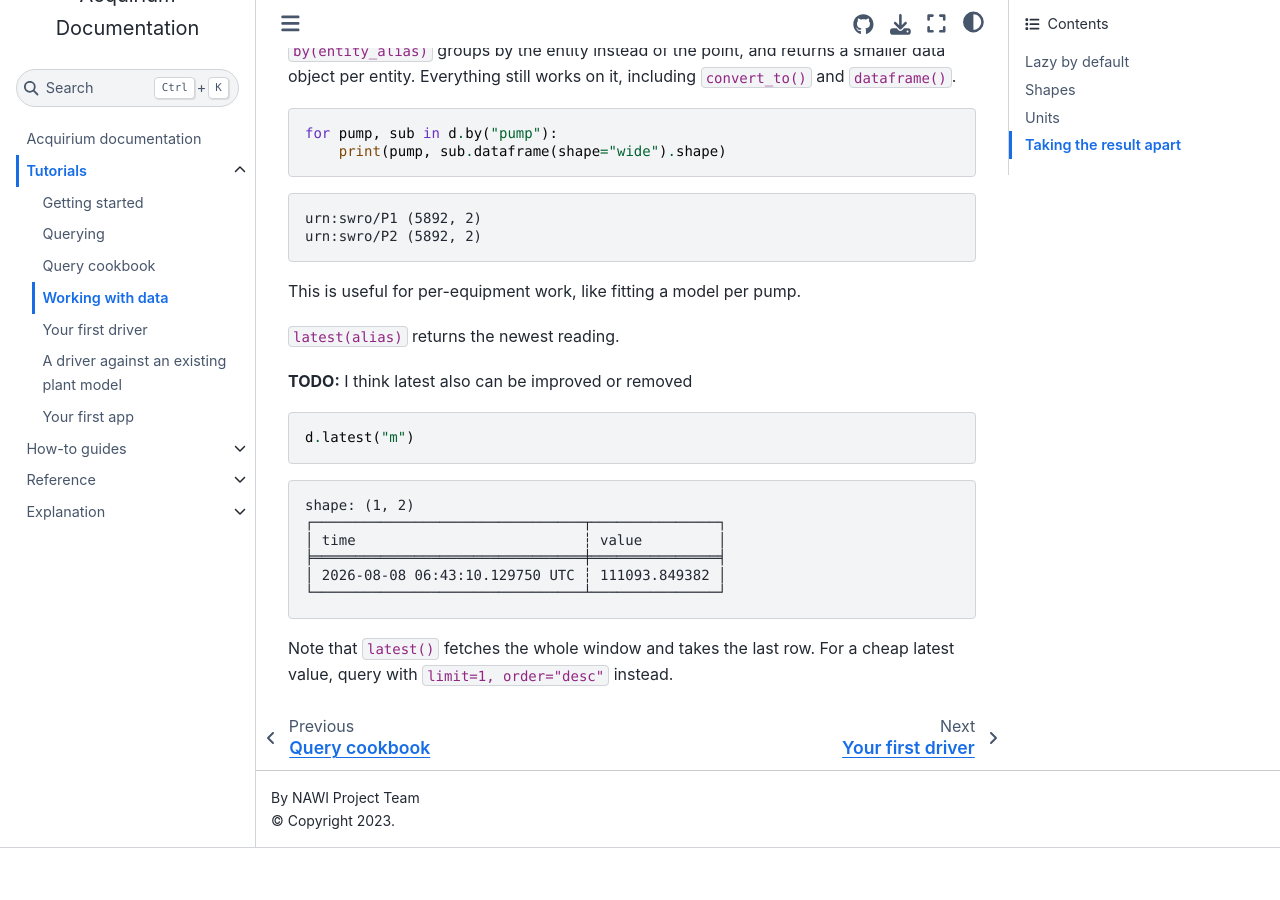
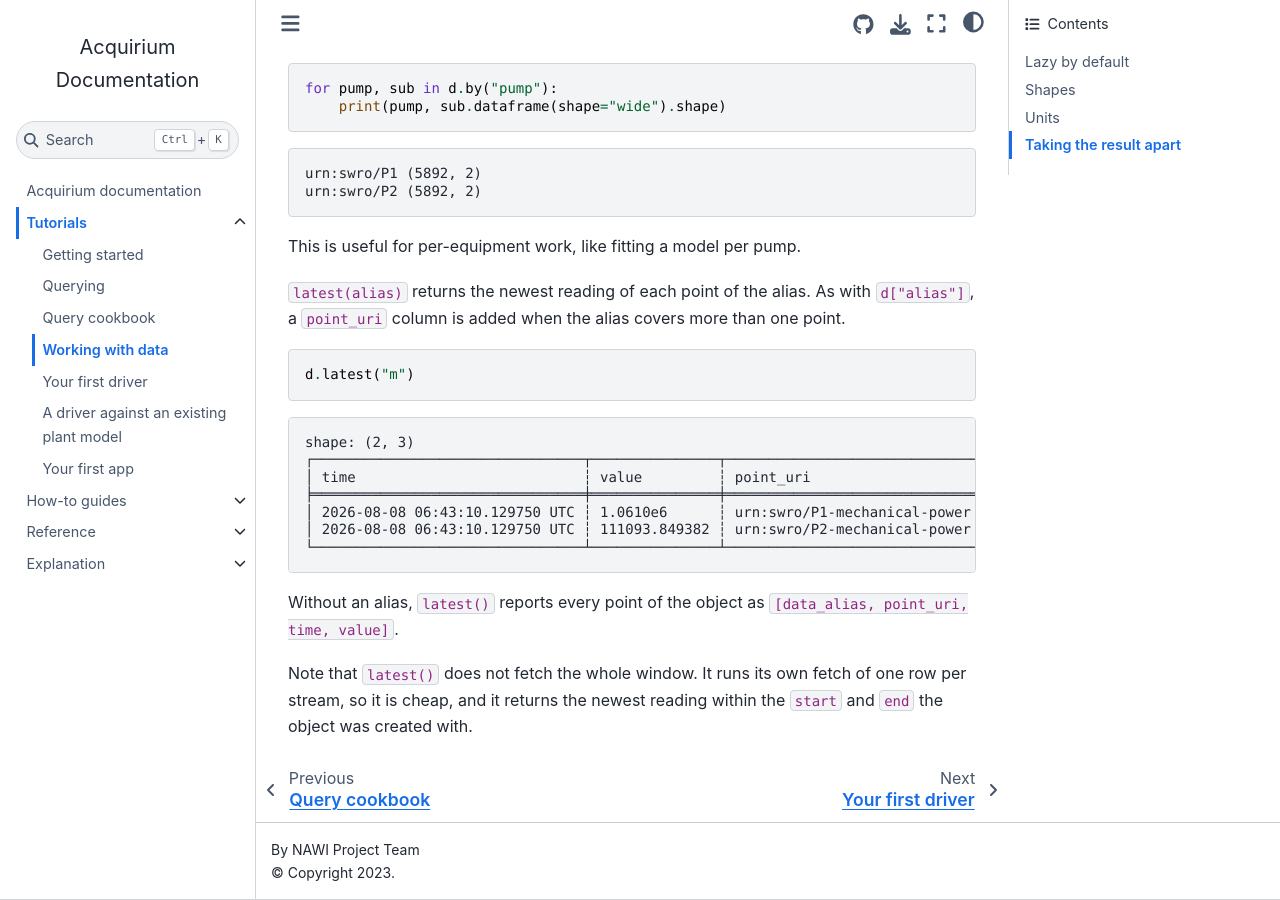
Before and after one commit to DataDrivenCPS/acquirium, a Jupyter Book: the page built from docs/tutorials/data.md, in a window 1280 px wide and 900 px high, scrolled down 5593 px. Built offline with Jupyter Book 1.0.4 settings and Sphinx 7.4.7 and the Sphinx Book theme 1.1.4, drawn with Linux system fonts in a browser that asks for light colours; before the commit the page ends 6441 px from its top, so only the background shows below that; some of the changed text lies outside the part shown.

Commit message:
Docs: update latest() in the data tutorial, drop two TODOs

````diff
--- a/docs/tutorials/data.md
+++ b/docs/tutorials/data.md
@@ -236,8 +236,6 @@ ValueError: convert_to: no convertible unit pair for
 
 ## Taking the result apart
 
-**TODO:** This is quite ugly, think of a better way:
-
 A query that matched several points and several entities comes back as one
 object. These four methods split it up.
 
@@ -287,21 +285,26 @@ urn:swro/P2 (5892, 2)
 
 This is useful for per-equipment work, like fitting a model per pump.
 
-`latest(alias)` returns the newest reading.
-
-**TODO:** I think latest also can be improved or removed
+`latest(alias)` returns the newest reading of each point of the alias.
+As with `d["alias"]`, a `point_uri` column is added when the alias covers more
+than one point.
 
 ```python
 d.latest("m")
 ```
 ```text
-shape: (1, 2)
-┌────────────────────────────────┬───────────────┐
-│ time                           ┆ value         │
-╞════════════════════════════════╪═══════════════╡
-│ 2026-08-08 06:43:10.129750 UTC ┆ 111093.849382 │
-└────────────────────────────────┴───────────────┘
+shape: (2, 3)
+┌────────────────────────────────┬───────────────┬──────────────────────────────┐
+│ time                           ┆ value         ┆ point_uri                    │
+╞════════════════════════════════╪═══════════════╪══════════════════════════════╡
+│ 2026-08-08 06:43:10.129750 UTC ┆ 1.0610e6      ┆ urn:swro/P1-mechanical-power │
+│ 2026-08-08 06:43:10.129750 UTC ┆ 111093.849382 ┆ urn:swro/P2-mechanical-power │
+└────────────────────────────────┴───────────────┴──────────────────────────────┘
 ```
 
-Note that `latest()` fetches the whole window and takes the last row.
-For a cheap latest value, query with `limit=1, order="desc"` instead.
+Without an alias, `latest()` reports every point of the object as
+`[data_alias, point_uri, time, value]`.
+
+Note that `latest()` does not fetch the whole window.
+It runs its own fetch of one row per stream, so it is cheap, and it returns
+the newest reading within the `start` and `end` the object was created with.
````
